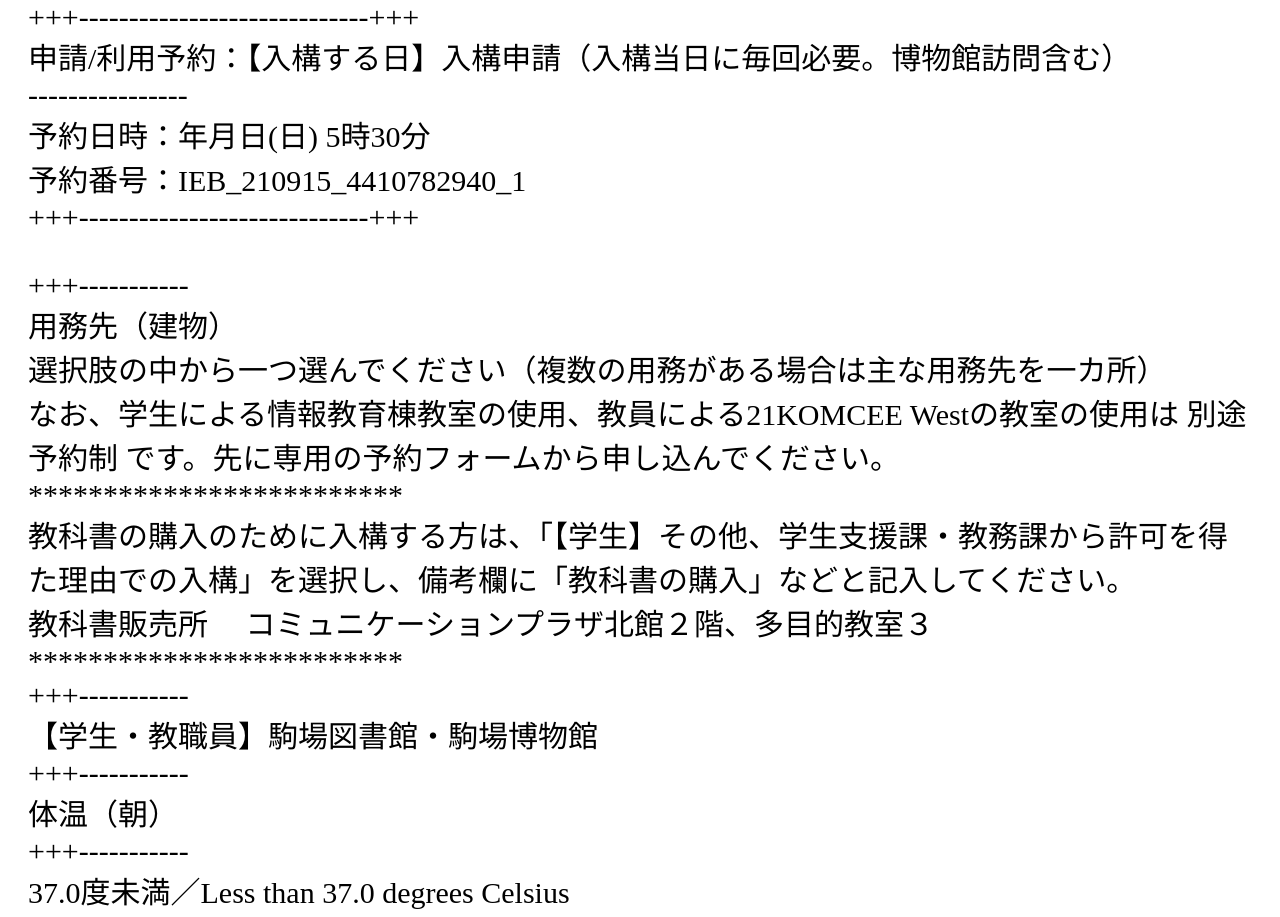
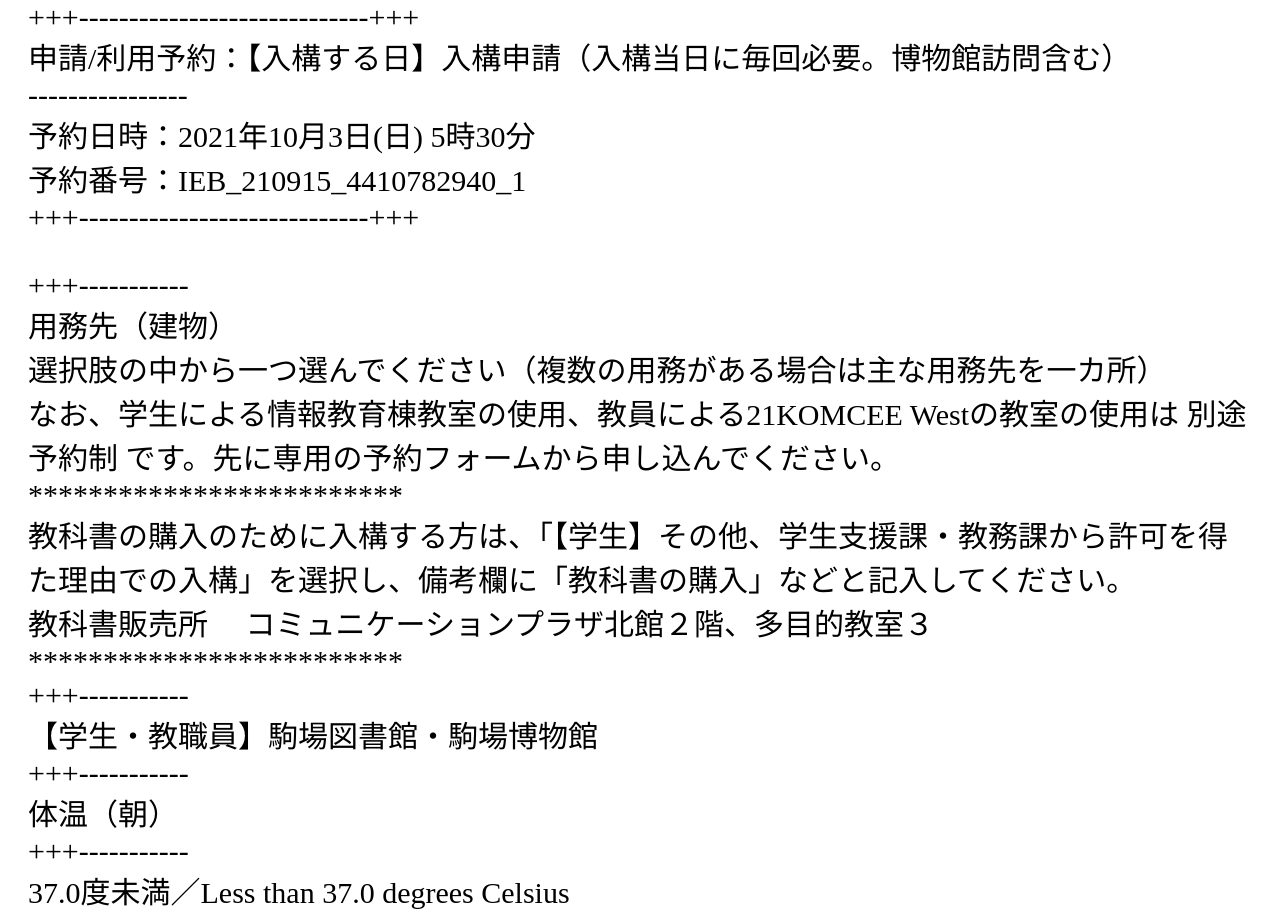
Before and after one commit to mailgoogle-web/entry, a plain HTML site: page index.html in a window 1280 px wide. Shown: the part 2060-2977 px from the top of the page. Drawn offline with Linux system fonts and the light colour scheme.

Commit message:
Update index.html

```diff
--- a/index.html
+++ b/index.html
@@ -112,7 +112,7 @@
 +++-----------------------------+++<br>
 申請/利用予約：【入構する日】入構申請（入構当日に毎回必要。博物館訪問含む）<br>
 ----------------<br>
-予約日時：<span id ="yyyy"></span>年<span id="mm"></span>月<span id ="dd"></span>日(<span id ="dfw"></span>) <span id ="hh"></span>時<span id ="min"></span>分<br>
+予約日時：<span id ="yyyyy"></span>年<span id="mmm"></span>月<span id ="ddd"></span>日(<span id ="dfw"></span>) <span id ="hh"></span>時<span id ="min"></span>分<br>
 予約番号：IEB_210915_4410782940_1<br>
 +++-----------------------------+++<br>
 <br>
@@ -187,6 +187,9 @@ E-mail: komaba-booking-group@g.ecc.u-tokyo.ac.jp<br>
             document.getElementById("hh").innerHTML= hour;
             document.getElementById("min").innerHTML= minute;
             document.getElementById("dfw").innerHTML= dayOfWeekStr;
+            document.getElementById("yyyyy").innerHTML= tY;
+            document.getElementById("mmm").innerHTML= tM;
+            document.getElementById("ddd").innerHTML= tD;
         };
 
         document.getElementById("hongo").onclick=function(){
```
